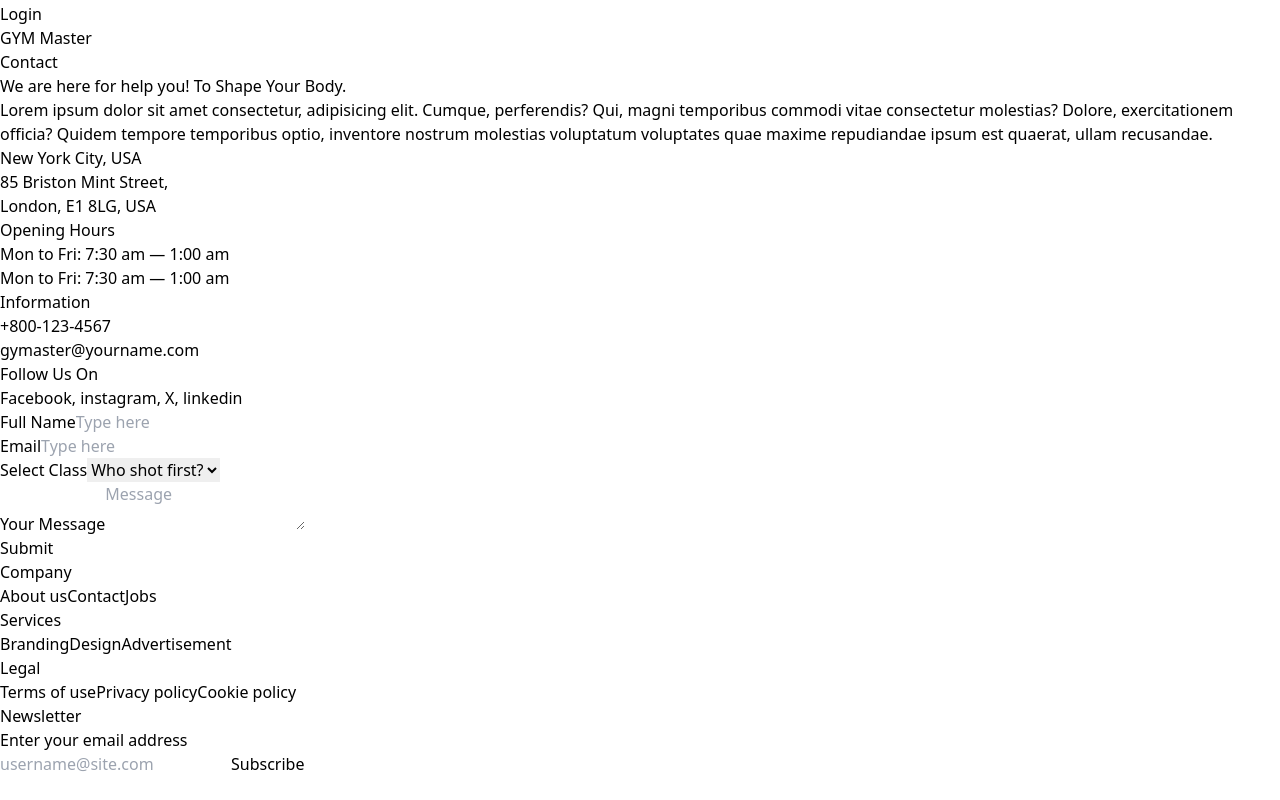
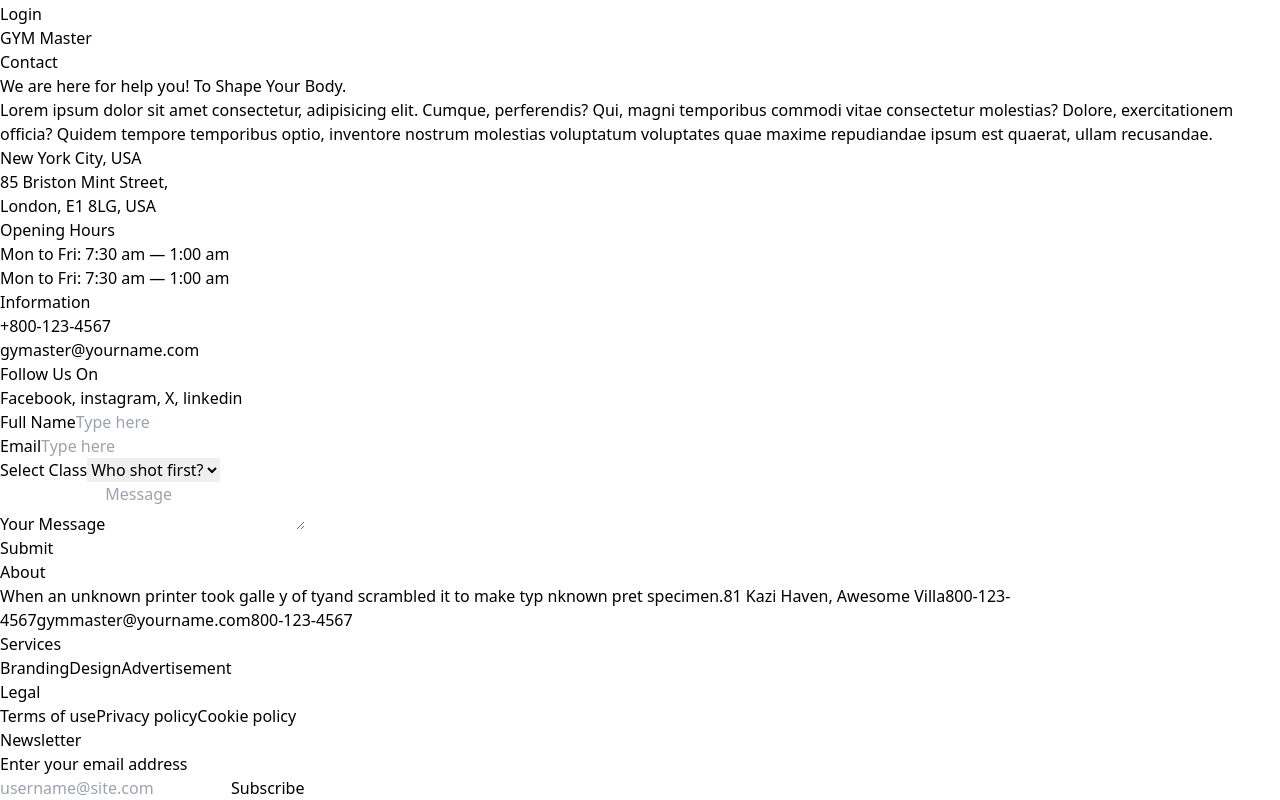
Before and after one commit to hasiburrahmanakash79/GYM-Master, a React (Vite) app: page /contact in a window 1280 px wide. Shown: the part 358-1158 px from the top of the page. Before the commit the page ends 1134 px from the top, so only its background shows below. Built offline with nearby package versions, Linux system fonts and the light colour scheme.

Commit message:
make about for fooyer

```diff
--- a/src/Pages/Shared/Footer/Footer.jsx
+++ b/src/Pages/Shared/Footer/Footer.jsx
@@ -2,10 +2,12 @@ const Footer = () => {
   return (
     <footer className="footer p-10 bg-base-200 text-base-content">
       <nav>
-        <header className="footer-title">Company</header>
-        <a className="link link-hover">About us</a>
-        <a className="link link-hover">Contact</a>
-        <a className="link link-hover">Jobs</a>
+        <header className="footer-title">About</header>
+        <a className="link link-hover">When an unknown printer took galle y of tyand scrambled it to make typ nknown pret specimen.</a>
+        <a className="link link-hover">81 Kazi Haven, Awesome Villa</a>
+        <a className="link link-hover">800-123-4567</a>
+        <a className="link link-hover">gymmaster@yourname.com</a>
+        <a className="link link-hover">800-123-4567</a>
       </nav>
       <nav>
         <header className="footer-title">Services</header>
```
